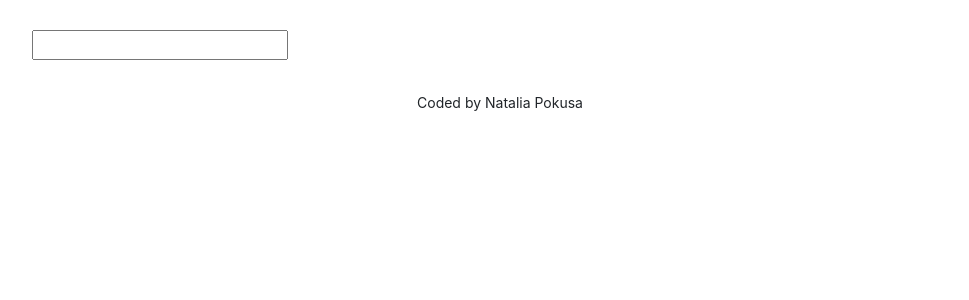
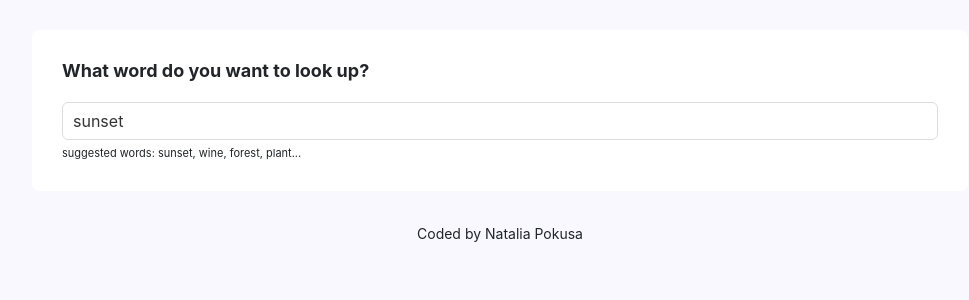
Before and after one commit to myosotisrose/dictionary-project, a React (Create React App) app: page / in a window 1280 px wide. Shown: the top 300 px of the page, without its empty margins (140-1109 px from the left). Built offline with nearby package versions, Linux system fonts and the light colour scheme; no server answers.

Commit message:
add styling

```diff
--- a/src/App.css
+++ b/src/App.css
@@ -1,3 +1,11 @@
+body {
+  background: #f9f8fe;
+}
+
+a {
+  color: #9670f4;
+}
+
 .App {
   max-width: 960px;
   margin: 0 auto;
--- a/src/App.js
+++ b/src/App.js
@@ -8,7 +8,7 @@
         <header className="App-header">
         </header>
         <main>
-          <Dictionary />
+          <Dictionary defaultKeyword="sunset" />
         </main>
         <footer className="App-footer"><small>Coded by Natalia Pokusa</small></footer>
       </div>
--- a/src/Dictionary.css
+++ b/src/Dictionary.css
@@ -0,0 +1,26 @@
+.Dictionary h1 {
+    font-size: 18px;
+    font-weight: bold;
+    margin-bottom: 20px;
+}
+
+.Dictionary section {
+    background-color: white;
+    padding: 30px;
+    border-radius: 8px;
+    box-shadow: 0 10x 20px rgba(0 0 0 / 10%);
+    margin: 20px 0;
+}
+
+.Dictionary input {
+    width: 100%;
+    border-radius: 6px;
+    padding: 6px 10px;
+    color:#333;
+    border: 1px solid #ddd;
+}
+
+.Dictionary .hint {
+    font-size: 11px;
+    margin-top: 5px;
+}
--- a/src/Dictionary.js
+++ b/src/Dictionary.js
@@ -3,32 +3,52 @@
 import axios from "axios";
 import Results from "./Results";
 
-export default function Dictionary() {
-    let [keyword, setKeyword] = useState("");
+export default function Dictionary(props) {
+    let [keyword, setKeyword] = useState(props.defaultKeyword);
     let [results, setResults] = useState(null);
+    let [loaded, setLoaded] = useState(false)
 
     function handleResponse(response) {
         setResults(response.data[0]);
     }
 
-    function search(event) {
-        event.preventDefault();
-    }
-
+    function search() {
         // documentation: https://dictionaryapi.dev/
         let apiUrl = `https://api.dictionaryapi.dev/api/v2/entries/en_US/${keyword}`;
         axios.get(apiUrl).then(handleResponse);
+    }
+
+    function handleSubmit(event) {
+        event.preventDefault();
+        search();
+    }
 
     function handleKeywordChange(event) {
         setKeyword(event.target.value);
     }
 
+    function load() {
+        setLoaded(true);
+        search();
+    }
+
+    if (loaded) {
         return (
             <div className="Dictionary">
-            <form onSubmit={search}>
-                <input type="search" onChange={handleKeywordChange} />
+                <section>
+                    <h1>What word do you want to look up?</h1>
+                    <form onSubmit={handleSubmit}>
+                        <input type="search" onChange={handleKeywordChange} defaultValue={props.defaultKeyword} />
                     </form>
+                    <div className="hint">
+                        suggested words: sunset, wine, forest, plant...
+                    </div>
+                </section>
                 <Results results={results} />
             </div>
         );
+    } else {
+        load();
+        return "Loading";
     }
+}
--- /dev/null
+++ b/src/Meaning.css
@@ -0,0 +1,11 @@
+.Meaning h3 {
+    font-size: 24px;
+    line-height: 1.5;
+    font-weight: bold;
+}
+
+.Meaning .example {
+    color: #70757a;
+    font-style: italic;
+    margin-top: 10px;
+}
--- a/src/Meaning.js
+++ b/src/Meaning.js
@@ -1,20 +1,16 @@
 import Synonyms from "./Synonyms"
+import "./Meaning.css"
 
 export default function Meaning(props) {
-    console.log(props.meaning);
     return (
         <div className="Meaning">
             <h3>{props.meaning.partOfSpeech}</h3>
             {props.meaning.definitions.map(function (definition, index) {
                 return (
                     <div key={index}>
-                        <p>
-                            <strong>Definition:</strong> {definition.definition}
-                            <br />
-                            <strong>Example:</strong>
-                            <em>{definition.example}</em>
-                            <Synonyms synonyms={definition.synonyms} />
-                        </p>
+                        <div className="definition">{definition.definition}</div>
+                        <div className="example">{definition.example}</div>
+                        <Synonyms synonyms={definition.synonyms} />
                     </div>
                 );
             })}
--- /dev/null
+++ b/src/Phonetic.css
@@ -0,0 +1,25 @@
+.Phonetic {
+    margin: 20px 0;
+}
+
+.Phonetic a {
+    border: 1px solid #ddd;
+    text-decoration: none;
+    padding: 8px 15px;
+    font-size: 13px;
+    margin-right: 10px;
+    font-weight: bold;
+    border-radius: 20px;
+    transition: all 150ms ease-in-out;
+}
+
+.Phonetic a:hover {
+    background: #9670f4;
+    color: white;
+
+}
+
+.Phonetic .text {
+    opacity: 0.5;
+    font-weight: bold;
+}
--- a/src/Phonetic.js
+++ b/src/Phonetic.js
@@ -1,3 +1,5 @@
+import "./Phonetic.css"
+
 export default function Phonetic(props) {
     console.log(props.phonetic);
     return (
@@ -6,7 +8,7 @@
                 Listen
             </a>
             <br />
-            {props.phonetic.text}
+            <span className="text">{props.phonetic.text}</span>
         </div>
     );
 }
--- /dev/null
+++ b/src/Results.css
@@ -0,0 +1,5 @@
+.Results h2 {
+    font-size: 36px;
+    font-weight: bold;
+    line-height: 1.5;
+}
--- a/src/Results.js
+++ b/src/Results.js
@@ -1,10 +1,12 @@
 import Meaning from "./Meaning";
 import Phonetic from "./Phonetic";
+import "./Results.css";
 
 export default function Results(props) {
     if (props.results) {
         return (
             <div className="Results">
+                <section>
                     <h2>{props.results.word}</h2>
                     {props.results.phonetics.map(function (phonetic, index) {
                         return (
@@ -13,11 +15,12 @@
                             </div>
                         );
                     })}
+                </section>
                 {props.results.meanings.map(function (meaning, index) {
                     return (
-                        <div key={index}>
+                        <section key={index}>
                             <Meaning meaning={meaning} />
-                        </div>
+                        </section>
                     );
                 })}
             </div>
--- /dev/null
+++ b/src/Synonyms.css
@@ -0,0 +1,10 @@
+.Synonyms {
+    margin: 20px 0 0;
+    padding: 0;
+}
+
+.Synonyms li {
+    font-size: 13px;
+    display: inline-block;
+    padding-right: 15px;
+}
--- a/src/Synonyms.js
+++ b/src/Synonyms.js
@@ -1,3 +1,5 @@
+import "./Synonyms.css";
+
 export default function Synonyms(props) {
     if (props.synonyms) {
         return (
```
Lines whose indentation alone changed are shown as unchanged.
